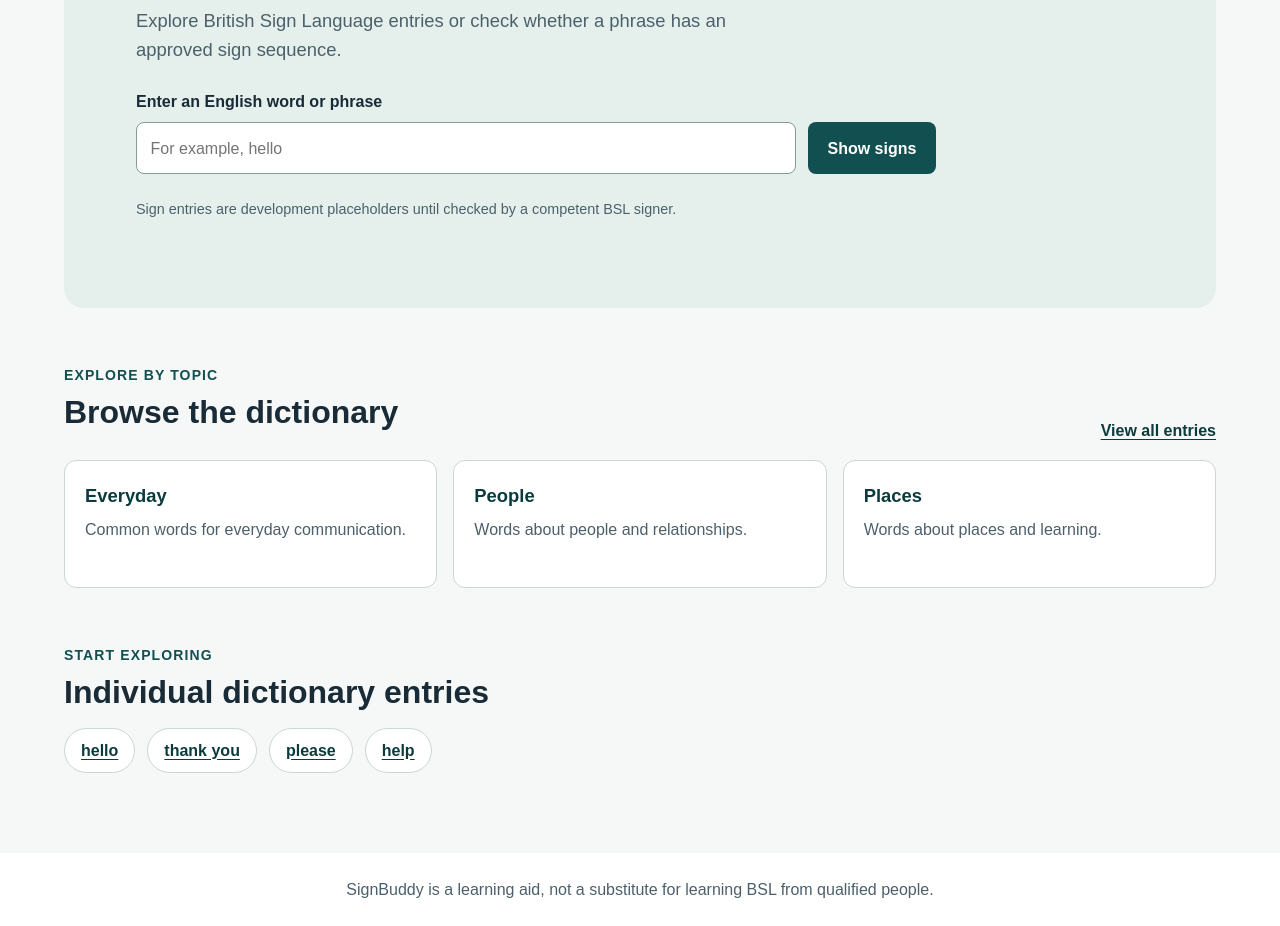
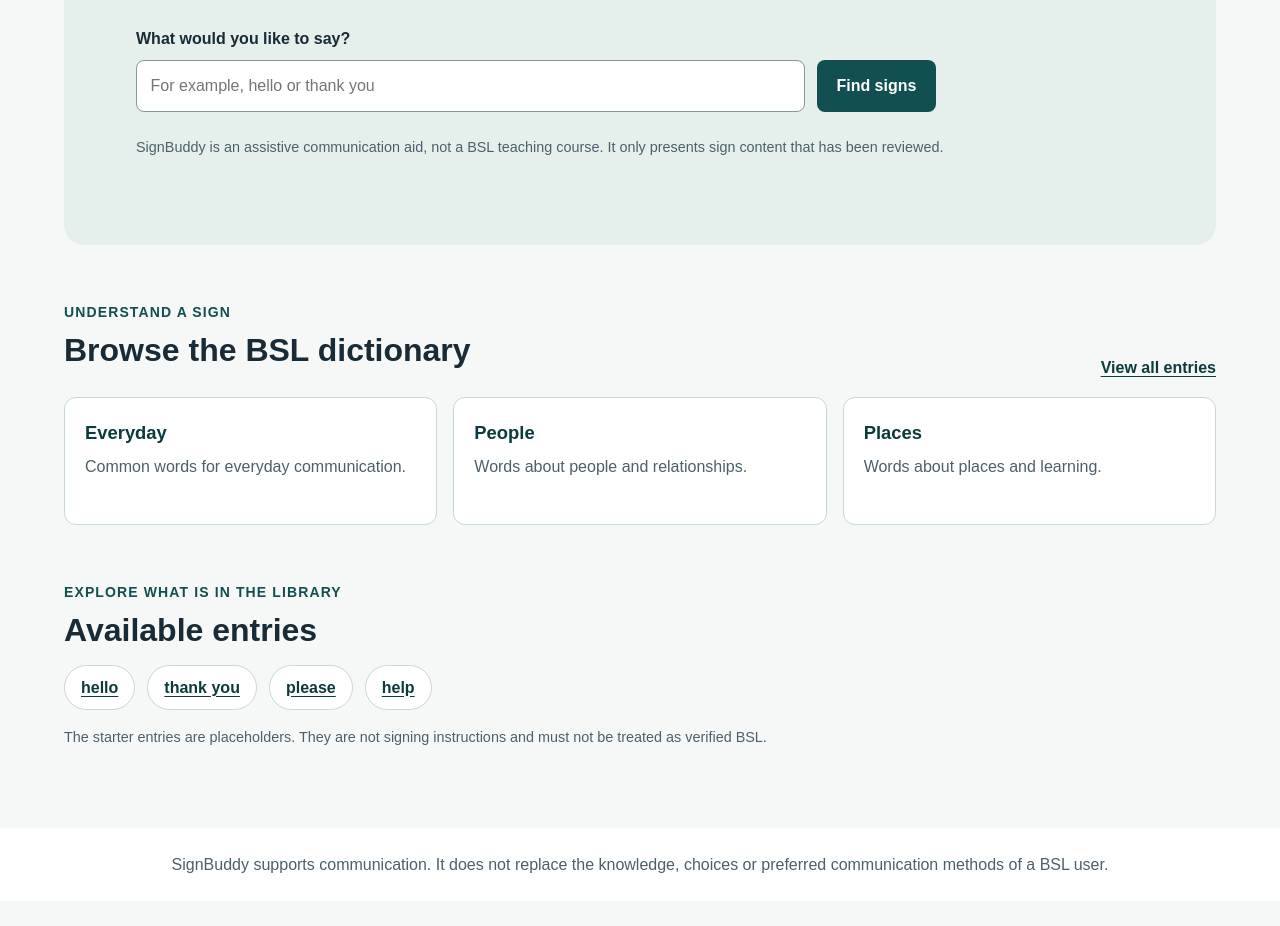
Before and after one commit to ray-seal/SignBuddy, a Next.js app: page / in a window 1280 px wide. Shown: the part 334-1260 px from the top of the page. After the commit the page ends 1235 px from the top, so only its background shows below. Built offline with nearby package versions, Linux system fonts and the light colour scheme.

Commit message:
Build assistive SignBuddy first draft

```diff
--- a/app/page.tsx
+++ b/app/page.tsx
@@ -10,30 +10,31 @@ export default function Home() {
       <AppNavigation />
       <main className="page-content home-content">
         <section className="hero">
-          <p className="eyebrow">A friendly BSL learning companion</p>
-          <h1>Find signs. Build understanding.</h1>
+          <p className="eyebrow">Everyday communication support</p>
+          <h1>Find a way to say it.</h1>
           <p className="lead">
-            Explore British Sign Language entries or check whether a phrase has
-            an approved sign sequence.
+            Type what you want to communicate. SignBuddy will look for a
+            reviewed British Sign Language phrase or sign and show you what is
+            available.
           </p>
           <SearchInput
             action="/translate"
-            buttonText="Show signs"
+            buttonText="Find signs"
             id="translate-query"
-            label="Enter an English word or phrase"
-            placeholder="For example, hello"
+            label="What would you like to say?"
+            placeholder="For example, hello or thank you"
           />
           <p className="content-notice">
-            Sign entries are development placeholders until checked by a
-            competent BSL signer.
+            SignBuddy is an assistive communication aid, not a BSL teaching
+            course. It only presents sign content that has been reviewed.
           </p>
         </section>
 
         <section className="home-section" aria-labelledby="dictionary-heading">
           <div className="section-heading">
             <div>
-              <p className="eyebrow">Explore by topic</p>
-              <h2 id="dictionary-heading">Browse the dictionary</h2>
+              <p className="eyebrow">Understand a sign</p>
+              <h2 id="dictionary-heading">Browse the BSL dictionary</h2>
             </div>
             <Link className="text-link" href="/dictionary">
               View all entries
@@ -54,9 +55,9 @@ export default function Home() {
           </ul>
         </section>
 
-        <section className="home-section" aria-labelledby="suggestions-heading">
-          <p className="eyebrow">Start exploring</p>
-          <h2 id="suggestions-heading">Individual dictionary entries</h2>
+        <section className="home-section" aria-labelledby="available-heading">
+          <p className="eyebrow">Explore what is in the library</p>
+          <h2 id="available-heading">Available entries</h2>
           <ul className="suggestion-list">
             {signs.slice(0, 4).map((sign) => (
               <li key={sign.id}>
@@ -66,11 +67,15 @@ export default function Home() {
               </li>
             ))}
           </ul>
+          <p className="content-notice">
+            The starter entries are placeholders. They are not signing
+            instructions and must not be treated as verified BSL.
+          </p>
         </section>
       </main>
       <footer className="site-footer">
-        SignBuddy is a learning aid, not a substitute for learning BSL from
-        qualified people.
+        SignBuddy supports communication. It does not replace the knowledge,
+        choices or preferred communication methods of a BSL user.
       </footer>
     </>
   );
```
